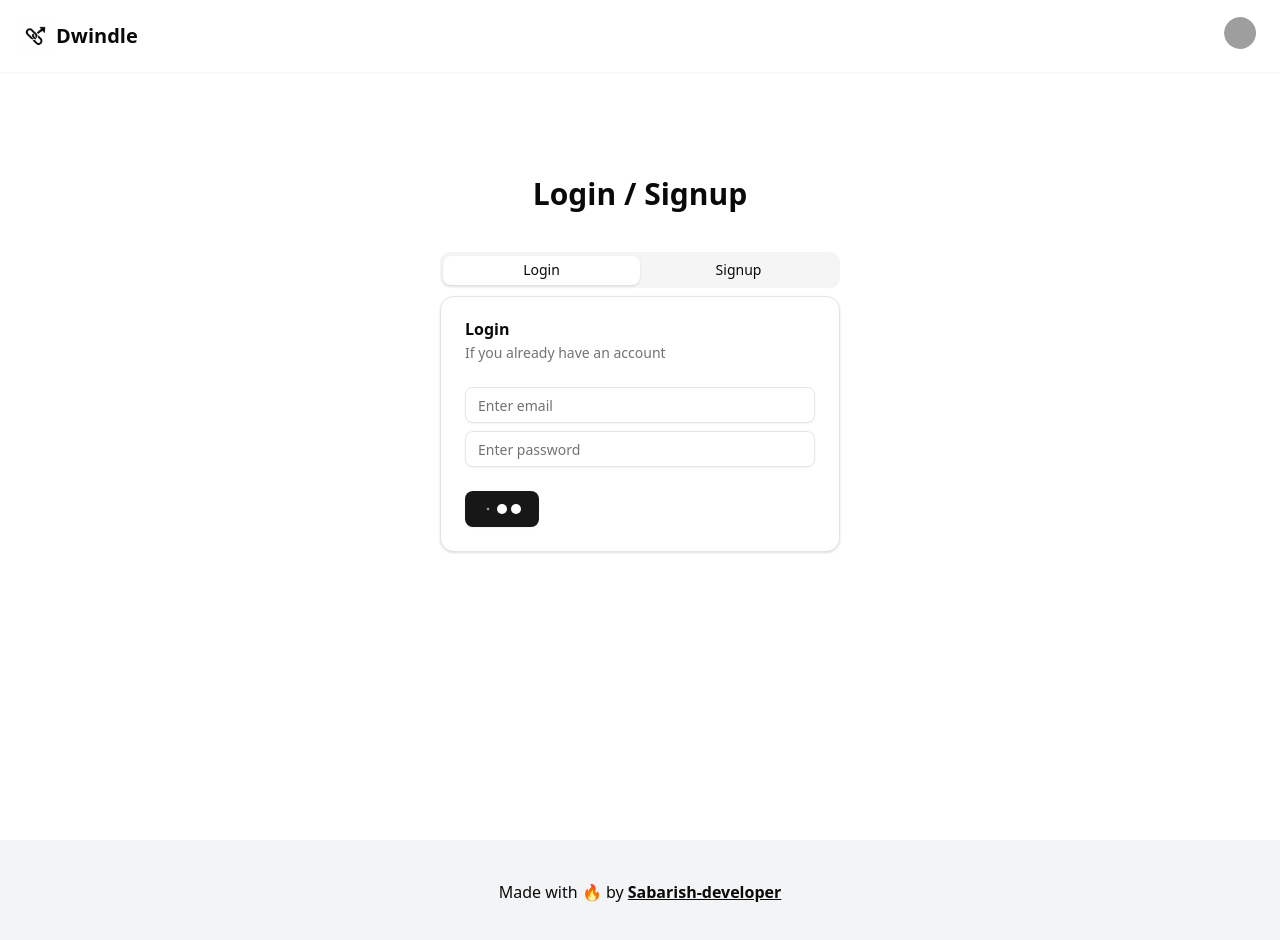
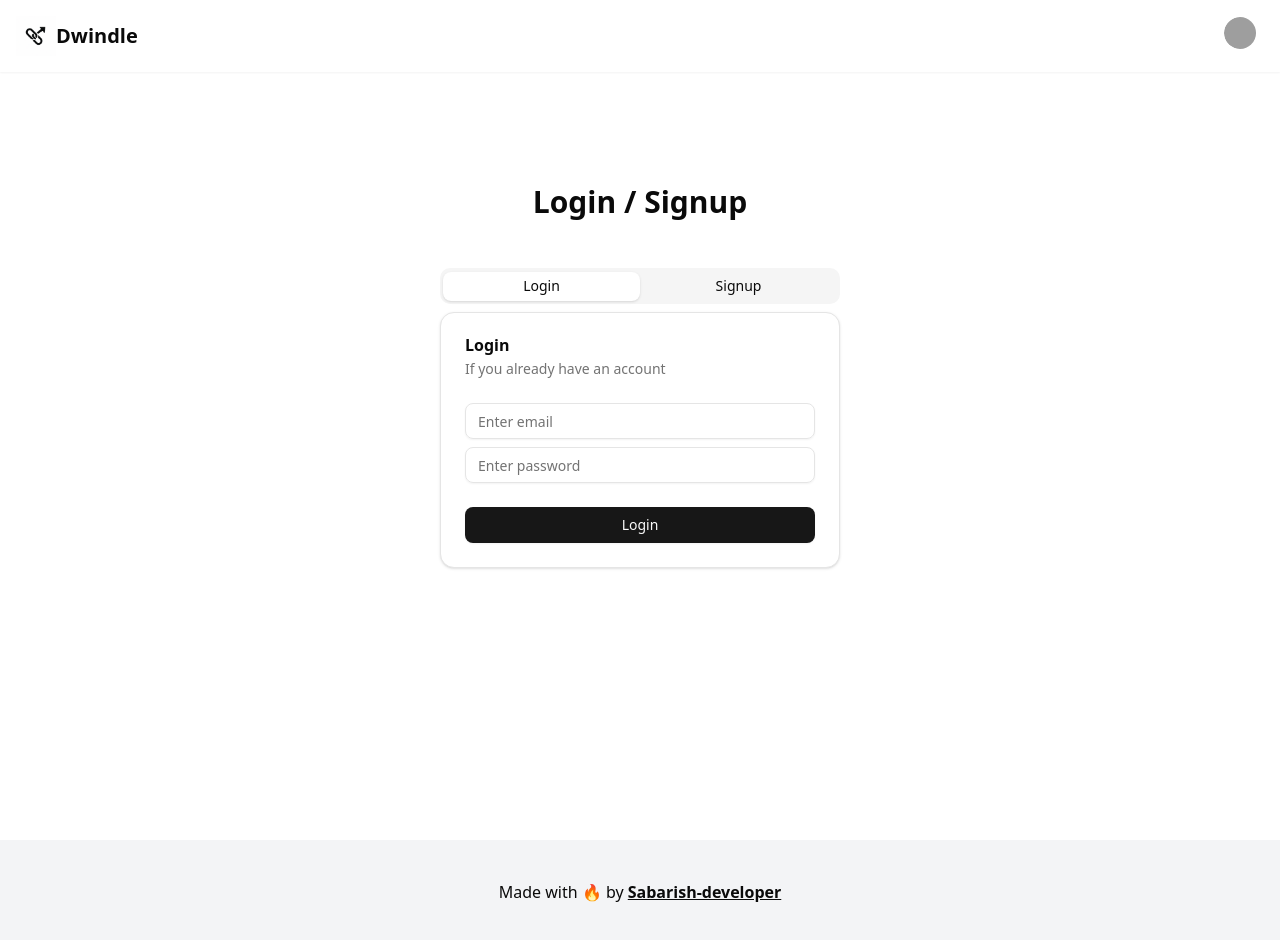
Before and after one commit to Sabarish-developer/url-shortener, a React (Vite) app: page /auth in a window 1280 px wide. Shown: the top 940 px of the page. Built offline with nearby package versions, Linux system fonts and the light colour scheme; no server answers; grey boxes are pictures that could not be loaded.

Commit message:
add login component

```diff
--- a/src/components/login.jsx
+++ b/src/components/login.jsx
@@ -10,8 +10,11 @@ import {Input} from './ui/input';
 import {Button} from './ui/button';
 import { PulseLoader } from "react-spinners";
 import {Error} from '../components/error';
-import {useState} from 'react';
+import {useState, useEffect} from 'react';
 import * as Yup from 'yup';
+import {login} from '../db/apiAuth';
+import {useFetch} from '../hooks/useFetch';
+import { useNavigate, useSearchParams } from "react-router-dom";
 
 export const Login = () => {
 
@@ -21,6 +24,10 @@ export const Login = () => {
         password: ""
     });
 
+    const navigate = useNavigate();
+    const [searchParams] = useSearchParams();
+    const longLink = searchParams.get("createNew");
+
     const handleInputChange = (e) => {
         const {name,value} = e.target;
         setFormData((prevState) => ({
@@ -28,6 +35,16 @@ export const Login = () => {
             [name]: value
         }));
     };
+
+    const {fn: fnLogin, data, error, loading} = useFetch(login, formData);
+
+    useEffect(()=>{
+
+        if(error===null && data){
+            navigate(`/dashboard?${longLink ? `createNew=${longLink}` : ""}`);
+        }
+
+    }, [error, data])
 
     const handleLogin = async () => {
 
@@ -40,6 +57,8 @@ export const Login = () => {
             });
 
             await schema.validate(formData, {abortEarly: false});  // abortEarly:false -> don't stop on first error get all errors
+            await fnLogin()                                        // Calling the login function from apiFetch using useFetch hook
+
         }catch(e){
             const newErrors = {};
 
@@ -56,6 +75,7 @@ export const Login = () => {
                 <CardHeader>
                     <CardTitle>Login</CardTitle>
                     <CardDescription>If you already have an account</CardDescription>
+                    {error && <Error message={error.message}/>}
                 </CardHeader>
                 <CardContent className='space-y-2'>
                     <div className="space-y-1">
@@ -68,8 +88,8 @@ export const Login = () => {
                     </div>
                 </CardContent>
                 <CardFooter>
-                    <Button onClick={handleLogin}>
-                        {true ? <PulseLoader size={10} color='#ffffff'/> : "Login"}
+                    <Button onClick={handleLogin} className='w-full cursor-pointer'>
+                        {loading ? <PulseLoader size={10} color='#ffffff'/> : "Login"}
                     </Button>
                 </CardFooter>
             </Card>
--- a/src/hooks/useFetch.js
+++ b/src/hooks/useFetch.js
@@ -4,7 +4,7 @@ export const useFetch = (cb, options={}) => {
 
     const [data, setData] = useState(null);
     const [error, setError] = useState(null);
-    const [loading, setLoading] = useState(true);
+    const [loading, setLoading] = useState(null);
 
     const fn = async(...args) => {
         setLoading(true);
--- a/src/pages/auth.jsx
+++ b/src/pages/auth.jsx
@@ -12,7 +12,7 @@ export const Auth = () => {
 
     return (
         <div className="flex flex-col items-center gap-10 mt-26">
-            <h1 className="text-3xl font-bold">
+            <h1 className="text-3xl font-bold p-2 text-center">
                 {searchParams.get("createNew") ? "Hold up, let's login first!!!" : "Login / Signup"}
             </h1>
             <Tabs defaultValue="login" className="sm:w-[400px]">
```
Also changed, not shown: 2 other files (tests, documents, lock files or other folders).
